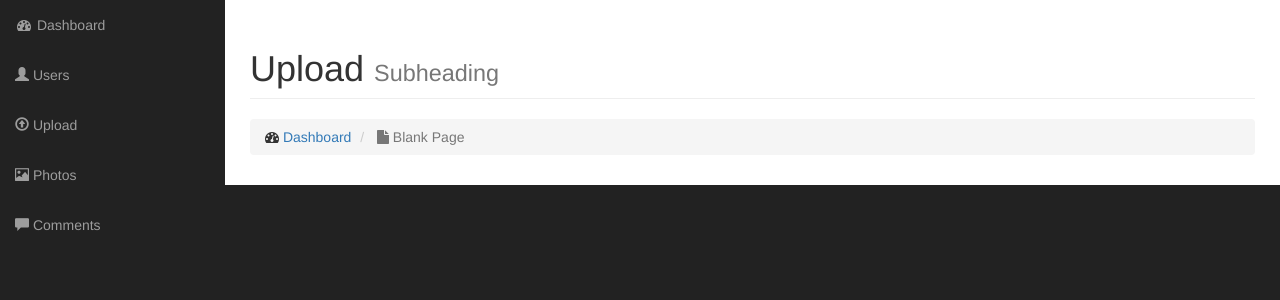
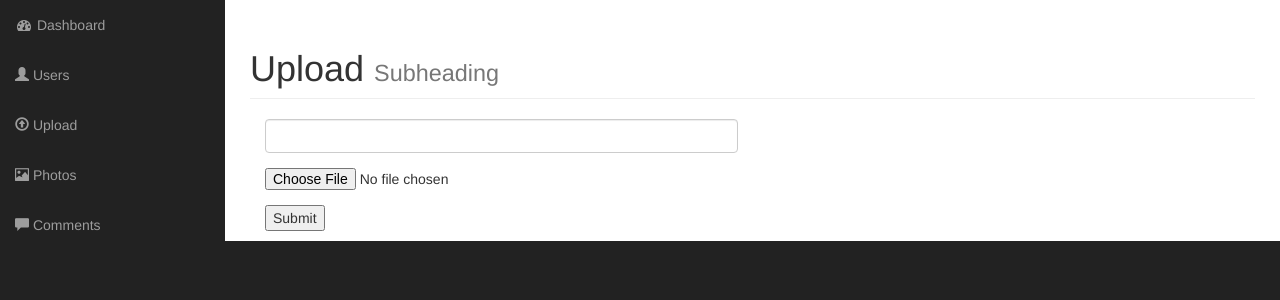
Before and after one commit to Lilyah/gallery, a PHP site: page /admin/upload in a window 1280 px wide. Shown: the part 51-351 px from the top of the page. Run offline with PHP 8.4, Linux system fonts and the light colour scheme; the visitor is signed in with stand-in values (Sample User, id 1); grey boxes labelled with a size stand in for pictures from a placeholder-image service; some libraries are stand-ins or nearby versions.

Commit message:
developing the form for uploading files

```diff
--- a/admin/upload.php
+++ b/admin/upload.php
@@ -3,6 +3,9 @@
 if(!$session->is_signed_in()){
     redirect("login.php");
 }
+
+
+
 
 ?>
 
@@ -32,14 +35,23 @@ if(!$session->is_signed_in()){
                             Upload
                             <small>Subheading</small>
                         </h1>
-                        <ol class="breadcrumb">
-                            <li>
-                                <i class="fa fa-dashboard"></i>  <a href="index.html">Dashboard</a>
-                            </li>
-                            <li class="active">
-                                <i class="fa fa-file"></i> Blank Page
-                            </li>
-                        </ol>
+
+                        <div class="col-md-6">
+                            <form method="post" action="upload.php" enctype="multipart/form-data">
+
+                                <div class="form-group">
+                                    <input type="text" name="photo_title" class="form-control">
+                                </div>
+
+                                <div class="form-group">
+                                    <input type="file" name="file_upload">
+                                </div>
+
+                                <input type="submit" name="submit">
+
+                            </form>
+                        </div>
+
                     </div>
                 </div>
                 <!-- /.row -->
```
